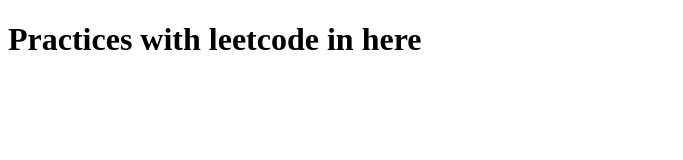
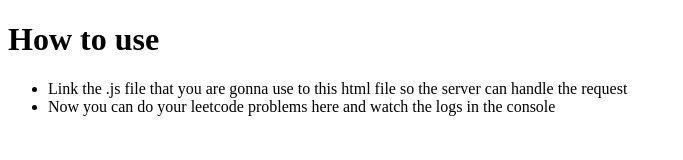
Before and after one commit to Hannyel0/Simple-server, a website: page problems/index.html in a window 1280 px wide. Shown: the whole page, without its empty margins (0-683 px from the left). Drawn offline with Linux system fonts and the light colour scheme.

Commit message:
edit the readme file and instructions in html file

```diff
--- a/package.json
+++ b/package.json
@@ -4,6 +4,7 @@
   "main": "server.js",
   "type": "module",
   "scripts": {
+    "start": "node server.js",
     "dev": "nodemon server.js",
     "test": "echo \"Error: no test specified\" && exit 1"
   },
--- a/problems/index.html
+++ b/problems/index.html
@@ -6,7 +6,11 @@
     <title>Document</title>
 </head>
 <body>
-    <h1>Practices with leetcode in here</h1>
+    <h1>How to use</h1>
+    <ul>
+        <li>Link the .js file that you are gonna use to this html file so the server can handle the request</li>
+        <li>Now you can do your leetcode problems here and watch the logs in the console</li>
+    </ul>
 
     <script src="/problems/twoSum.js"></script>
 </body>
```
Also changed, not shown: README.md (added).
